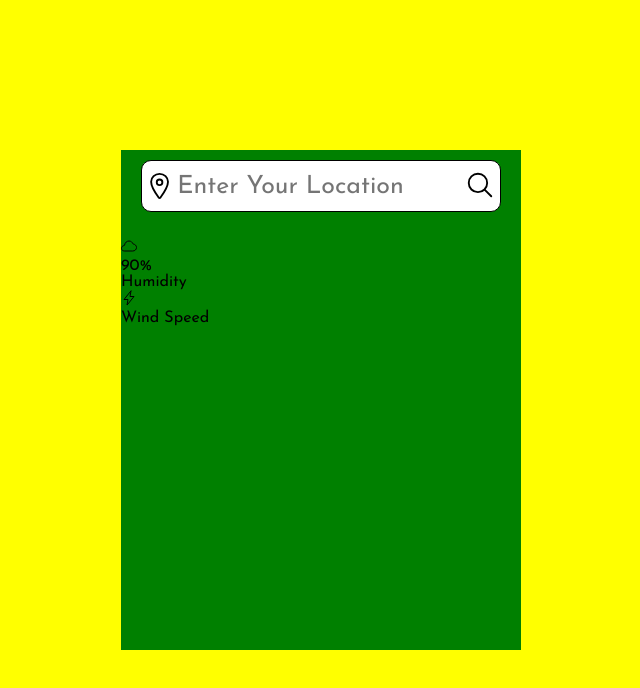
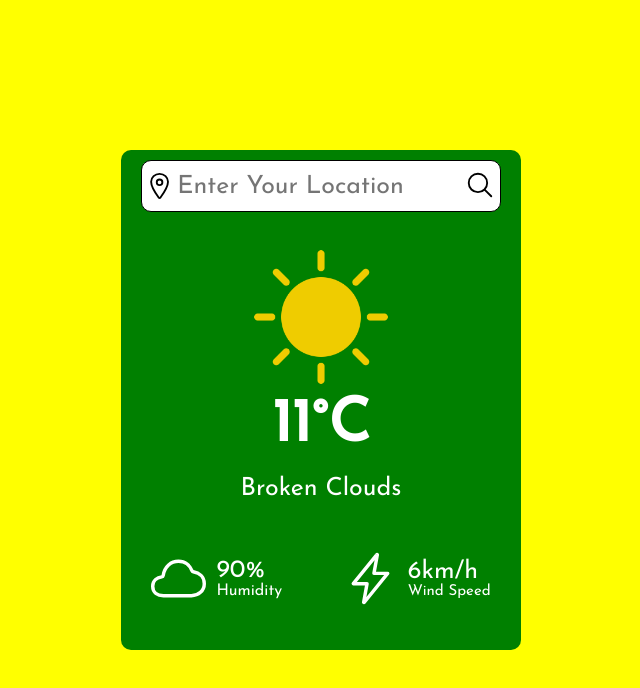
Before and after one commit to hektus/weather-app, a plain HTML site: page index.html in a window 1280 px wide. Shown: the whole page, without its empty margins (319-959 px from the left). Drawn offline with nearby package versions, Linux system fonts and the light colour scheme.

Commit message:
weather__main styling - center and footer

```diff
--- a/index.html
+++ b/index.html
@@ -15,20 +15,24 @@
           <button><ion-icon name="search-outline"></ion-icon></button>
         </div>
         <div class="weather__info">
-          <img src="" alt="" />
-          <span class="temperature"></span>
-          <span class="description"></span>
+          <img src="./images/clear.png" alt="" />
+          <p class="temperature">11<span>°C</span></p>
+          <p class="description">Broken Clouds</p>
         </div>
         <div class="weather__other">
           <div class="humidity">
             <ion-icon name="cloudy-outline"></ion-icon>
-            <p class="percent">90%</p>
-            <p class="name">Humidity</p>
+            <div class="other_wrapper">
+              <p class="humidity--percent">90%</p>
+              <p class="humidity--name">Humidity</p>
+            </div>
           </div>
           <div class="wind">
             <ion-icon name="flash-outline"></ion-icon>
-            <p class="speed"></p>
-            <p class="name">Wind Speed</p>
+            <div class="other_wrapper">
+              <p class="wind--speed"><span>6km/h</span></p>
+              <p class="wind--name">Wind Speed</p>
+            </div>
           </div>
         </div>
       </div>
--- a/sass/style.scss
+++ b/sass/style.scss
@@ -18,6 +18,7 @@
 .weather__main {
   height: 500px;
   width: 400px;
+  border-radius: 10px;
   background-color: $main-color;
   position: absolute;
   top: 50%;
@@ -62,3 +63,64 @@
     }
   }
 }
+
+//middle weather info (img, temperature, description)
+.weather__info {
+  margin-top: 30px;
+  margin-bottom: 50px;
+  text-align: center;
+  color: white;
+  & img {
+    width: 150px;
+    height: 150px;
+  }
+}
+
+.temperature {
+  font-size: 60px;
+  margin-bottom: 20px;
+  font-weight: bold;
+}
+
+.description {
+  font-size: 25px;
+}
+
+//footer (humidity, wind speed)
+.weather__other {
+  display: flex;
+  justify-content: space-around;
+  margin: 0 auto;
+  color: white;
+  ion-icon {
+    font-size: 55px;
+  }
+}
+
+.humidity {
+  display: flex;
+  align-items: center;
+
+  &--percent {
+    font-size: 25px;
+  }
+}
+
+.wind {
+  display: flex;
+  align-items: center;
+
+  &--speed {
+    font-size: 25px;
+  }
+
+  &--name {
+    font-size: 15px;
+  }
+}
+
+.other_wrapper {
+  display: flex;
+  flex-direction: column;
+  margin-left: 10px;
+}
```
Also changed, not shown: css/style.css, 1 other file.
